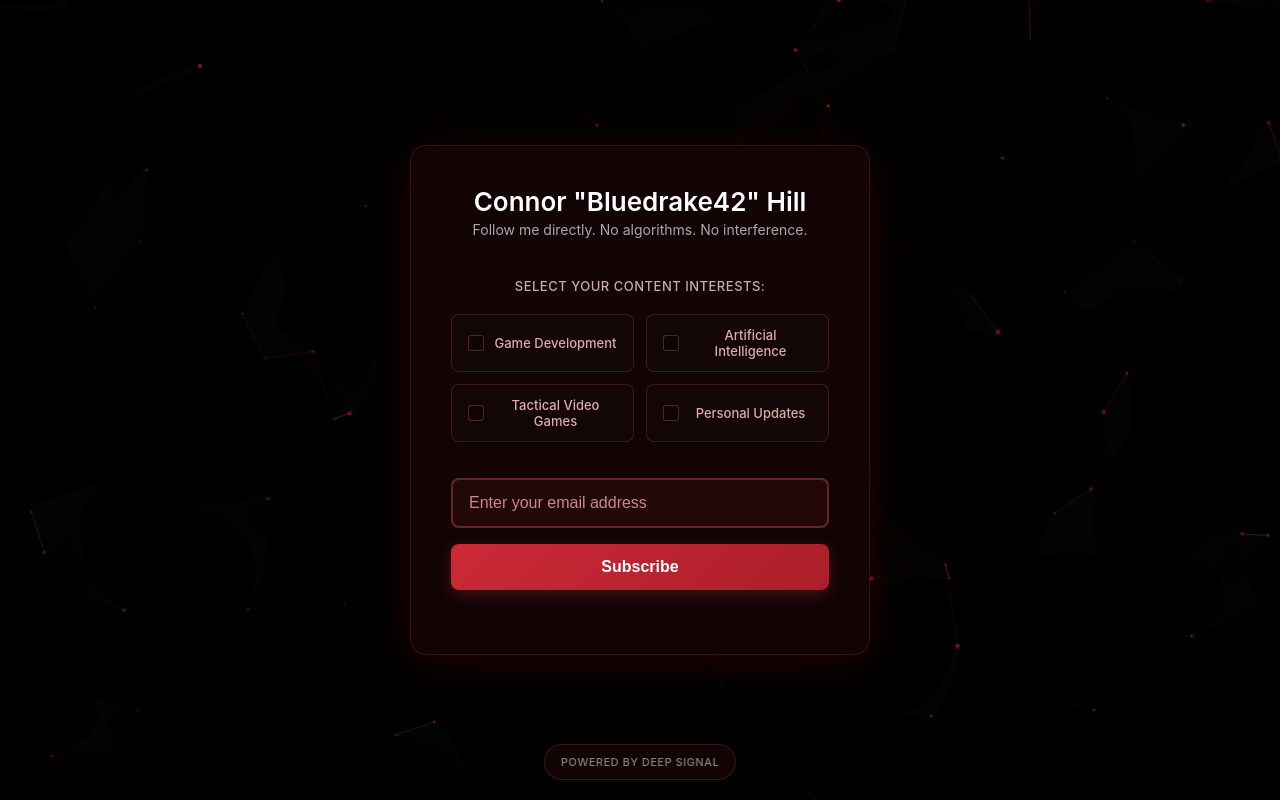
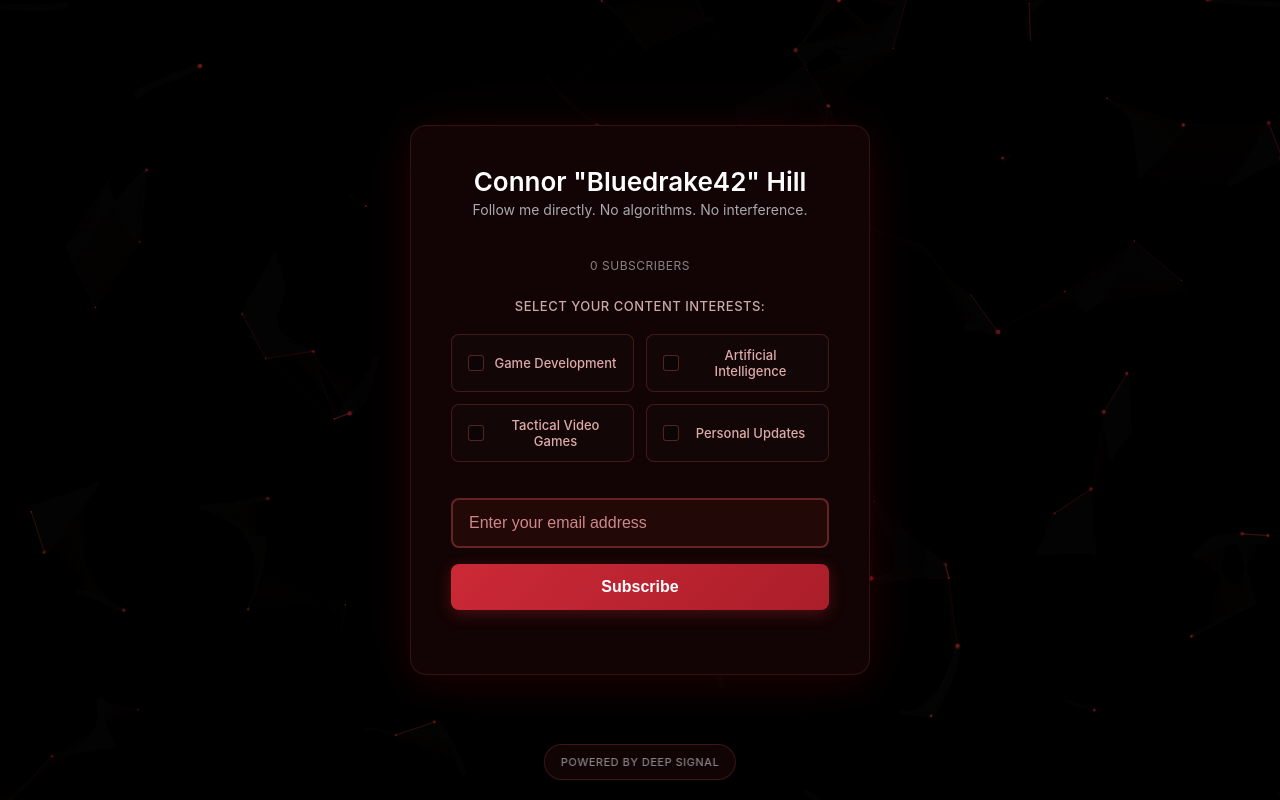
Before and after one commit to Bluedrake42/DeepSignal, a Flask app: page / in a window 1280 px wide. Run offline with Flask 3, Linux system fonts and the light colour scheme; data that the repository does not hold is empty.

Commit message:
Added a "total subscriber" metric that is visible on the front page. Currently only counts subscribers who have verified an email account.

```diff
--- a/app.py
+++ b/app.py
@@ -34,14 +34,11 @@ def load_site_config():
     }
 
     try:
-        print(f"DEBUG: Loading config from: {config_path}")
         config.read(config_path)
-        print(f"DEBUG: Config sections found: {config.sections()}")
 
         # Get site settings
         site_title = config.get('site', 'title', fallback=default_config['site']['title'])
         site_subtitle = config.get('site', 'subtitle', fallback=default_config['site']['subtitle'])
-        print(f"DEBUG: Loaded title: '{site_title}', subtitle: '{site_subtitle}'")
 
         # Get categories - split by newlines and clean up
         categories_raw = config.get('content_categories', 'categories',
@@ -219,7 +216,15 @@ Best regards,
 @app.route('/')
 def index():
     """Serve the main Deep Signal audience signup page"""
-    return render_template('index.html', config=site_config)
+    try:
+        # Get subscriber count from MongoDB
+        db = get_db()
+        subscriber_count = db.subscribers.count_documents({'email_validated': True})
+    except Exception as e:
+        logger.error(f"Error getting subscriber count: {e}")
+        subscriber_count = 0
+
+    return render_template('index.html', config=site_config, subscriber_count=subscriber_count)
 
 @app.route('/submit_email', methods=['POST'])
 def submit_email():
--- a/templates/index.html
+++ b/templates/index.html
@@ -18,6 +18,10 @@
                     <p>{{ config.subtitle }}</p>
                 </div>
             </div>
+
+             <div class="subscriber-count">
+                 <p>{{ subscriber_count }} subscribers</p>
+             </div>
 
                          <div class="tags">
                  <p>Select your content interests:</p>
@@ -260,6 +264,20 @@
             border-color: rgba(255, 100, 100, 0.4);
             transform: translateY(-2px);
             box-shadow: 0 6px 25px rgba(0, 0, 0, 0.4);
+        }
+
+        .subscriber-count {
+            text-align: center;
+            margin-bottom: 25px;
+        }
+
+        .subscriber-count p {
+            font-size: 12px;
+            color: rgba(255, 255, 255, 0.5);
+            margin: 0;
+            font-weight: 400;
+            letter-spacing: 0.5px;
+            text-transform: uppercase;
         }
 
                  .tags {
```
